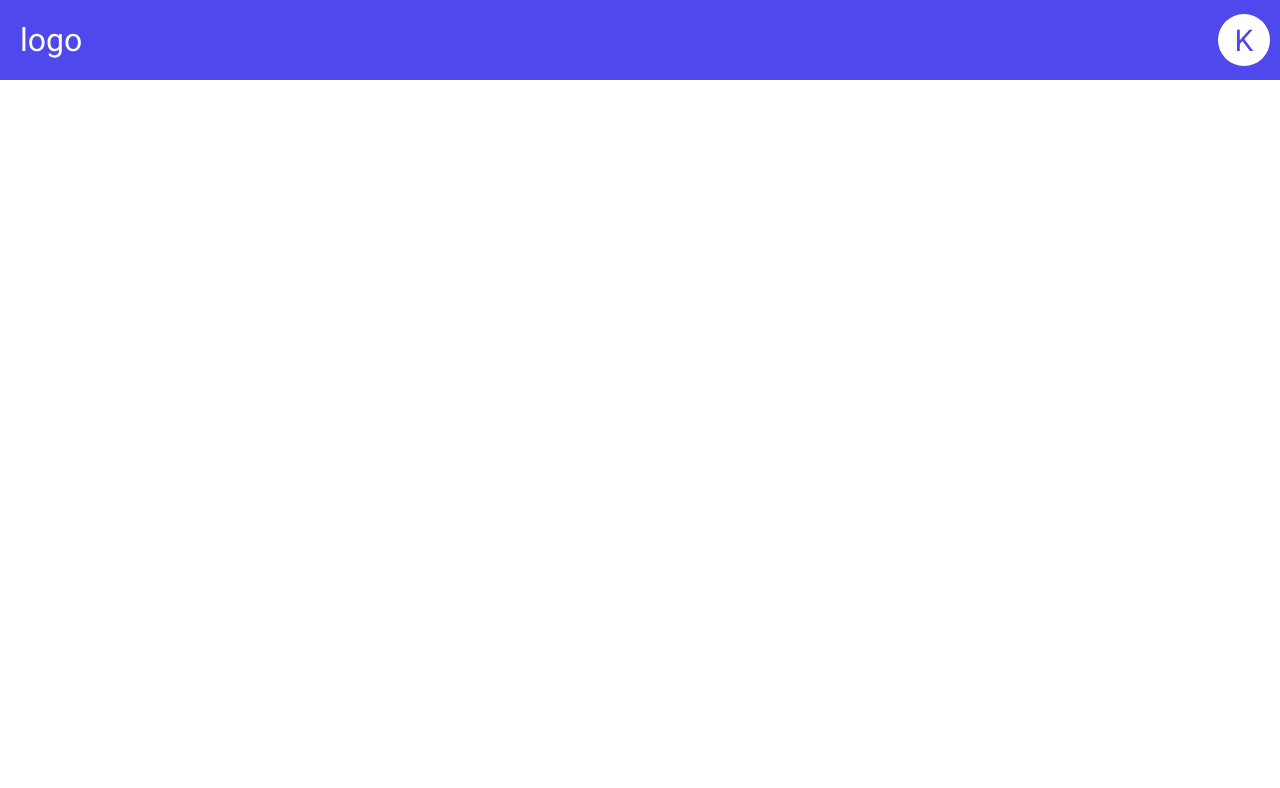
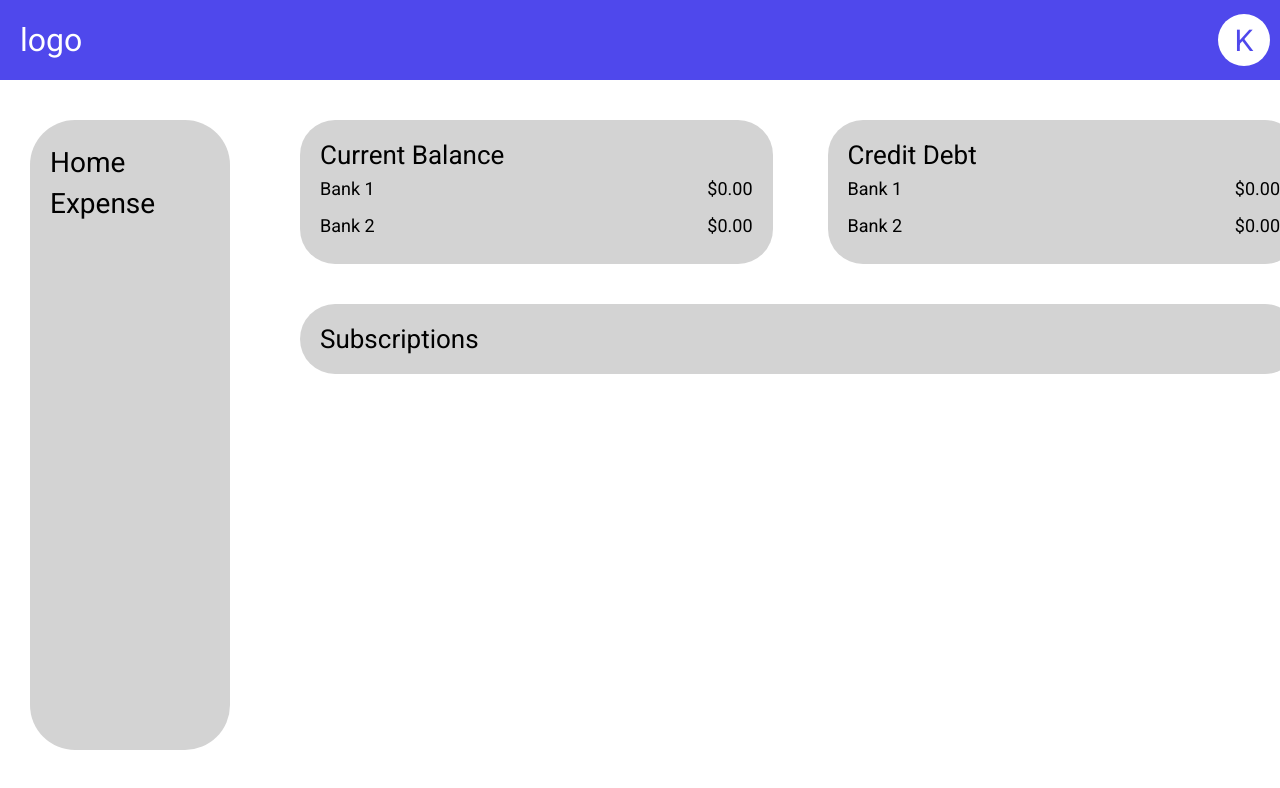
Before and after one commit to kbermoy/greater-finance, a React (Create React App) app: page /home in a window 1280 px wide. Shown: the top 788 px of the page. Built offline with nearby package versions, Linux system fonts and the light colour scheme.

Commit message:
worked on base UI for the Home page features

```diff
--- a/src/components/Home.jsx
+++ b/src/components/Home.jsx
@@ -1,12 +1,55 @@
-import React from 'react'
-import Nav from './UI/Nav'
+import React from "react";
+import Nav from "./UI/Nav";
+import FeatureNav from "./UI/FeatureNav";
 
 const Home = () => {
-    return (
-        <>
-            <Nav />
-        </>
-    )
-}
+  return (
+    <>
+      <Nav />
+      <FeatureNav />
+      <div className="featurePages__container">
+        <div className="featurePages__row">
+          {/* top */}
+          <div className="home__top">
+            {/* topLeft */}
+            <div className="currentBalance__container grayContainer">
+              <div className="feature__title">Current Balance</div>
+              <div className="currentBalance__balances">
+                <div className="userBank__item">
+                  <div className="userBank__title">Bank 1</div>
+                  <div className="userBank__balance">$0.00</div>
+                </div>
+                <div className="userBank__item">
+                  <div className="userBank__title">Bank 2</div>
+                  <div className="userBank__balance">$0.00</div>
+                </div>
+              </div>
+            </div>
+            {/* topRight */}
+            <div className="creditDebt__container grayContainer">
+              <div className="feature__title">Credit Debt</div>
+              <div className="currentBalance__balances">
+                <div className="userBank__item">
+                  <div className="userBank__title">Bank 1</div>
+                  <div className="userBank__balance">$0.00</div>
+                </div>
+                <div className="userBank__item">
+                  <div className="userBank__title">Bank 2</div>
+                  <div className="userBank__balance">$0.00</div>
+                </div>
+              </div>
+            </div>
+          </div>
+          {/* bottom */}
+          <div className="home__right--bottom">
+            <div className="subscriptions__container grayContainer">
+              <div className="feature__title">Subscriptions</div>
+            </div>
+          </div>
+        </div>
+      </div>
+    </>
+  );
+};
 
-export default Home
+export default Home;
--- /dev/null
+++ b/src/components/UI/FeatureNav.jsx
@@ -0,0 +1,16 @@
+import React from "react";
+
+const FeatureNav = () => {
+  return (
+    <div className="featureNav__container">
+      <div className="featureNav__row">
+        <ul className="featureNav__links">
+          <li className="featureNav__link">Home</li>
+          <li className="featureNav__link">Expense</li>
+        </ul>
+      </div>
+    </div>
+  );
+};
+
+export default FeatureNav;
--- a/src/index.css
+++ b/src/index.css
@@ -221,3 +221,82 @@ nav {
   color: #4F48EC;
   border: none;
 }
+
+/*  FEATURED NAVIGATION  */
+.featureNav__container {
+  background-color: lightgray;
+  height: calc(100vh - 170px);
+  width: 200px;
+  border-radius: 45px;
+  margin-top: 40px;
+  margin-left: 30px;
+  position: relative;
+}
+
+.featureNav__links {
+  position: absolute;
+  top: 26px;
+  left: 20px;
+}
+
+.featureNav__link {
+  font-size: 28px;
+  margin-bottom: 8px;
+}
+
+/*  CURRENT BALANCE  */
+.grayContainer {
+  padding: 20px;
+  border-radius: 35px;
+  background-color: lightgray;
+}
+
+.featurePages__container {
+  position: absolute;
+  top: 120px;
+  left: 300px;
+}
+
+.featurePages__row {
+  width: 1000px;
+}
+
+.home__top {
+  display: flex;
+  width: 100%;
+}
+
+.currentBalance__container,
+.creditDebt__container {
+  width: 50%;
+}
+
+.currentBalance__container {
+  margin-right: 25px;
+}
+
+.creditDebt__container {
+  margin-left: 30px;
+}
+
+.feature__title {
+  font-size: 26px;
+}
+
+.userBank__item {
+  display: flex;
+  justify-content: space-between;
+  margin-bottom: 8px;
+}
+
+.userBank__title,
+.userBank__balance {
+  font-size: 18px;
+  margin-top: 8px;
+}
+
+/*  SUBCRIPTIONS  */
+.subscriptions__container {
+  width: 1000px;
+  margin-top: 40px;
+}
```
Also changed, not shown: src/App.jsx (line endings or trailing spaces), 1 other file (tests, documents, lock files or other folders).
